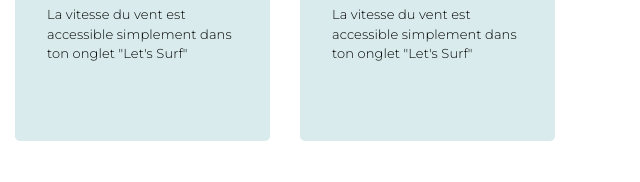
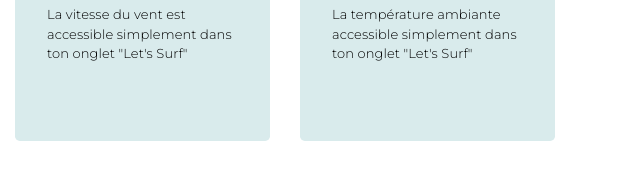
Before and after one commit to supergmax/MyWave, a plain HTML site: page index.html in a window 1280 px wide. Shown: the part 1164-1346 px from the top of the page, 640-1280 px from the left. Drawn offline with nearby package versions, Linux system fonts and the light colour scheme.

Commit message:
Update index.html
temp

```diff
--- a/index.html
+++ b/index.html
@@ -98,7 +98,7 @@
           <div class="col-md-3 col-6">
             <div class="jumbotron">
               <h6><i class="fas fa-wind"></i></h6>
-              <p>La vitesse du vent est accessible simplement dans ton onglet "Let's Surf"</p>
+              <p>La température ambiante accessible simplement dans ton onglet "Let's Surf"</p>
             </div>
           </div>
 
```
